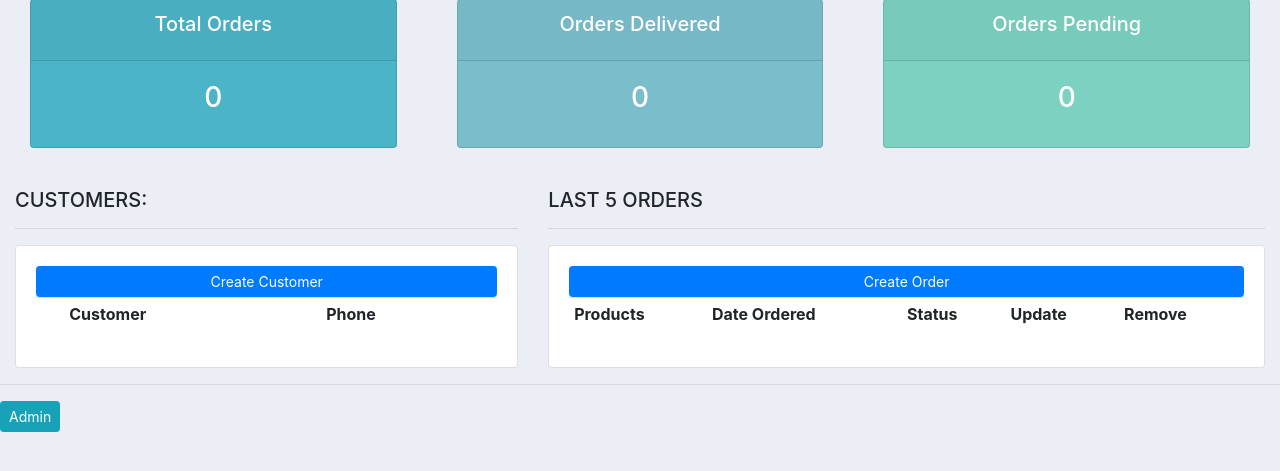
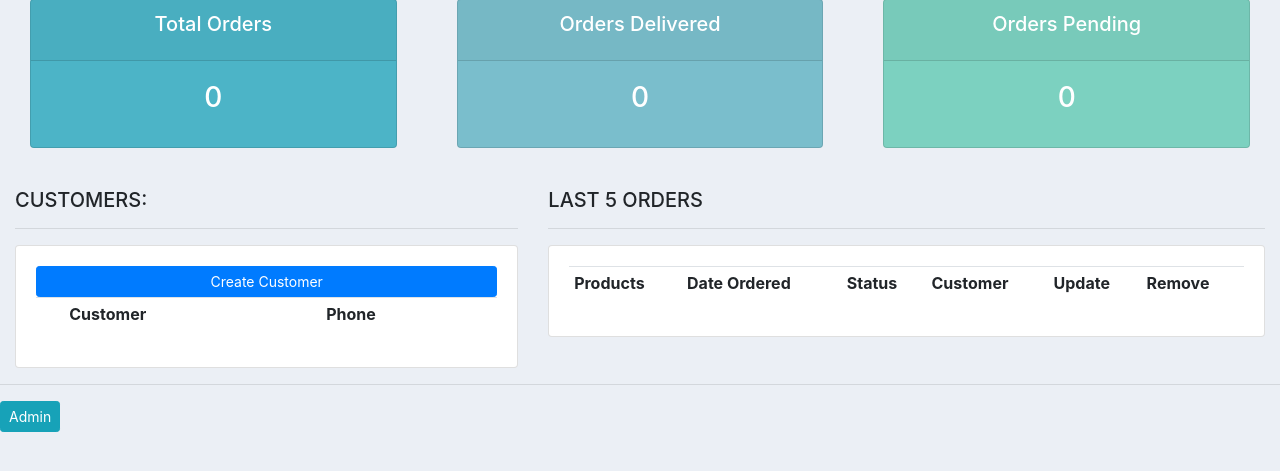
Before and after one commit to krsnamara/djangoCRM, a Django app: page / in a window 1280 px wide. Shown: the part 121-592 px from the top of the page. Run offline with Django 4.2, Linux system fonts and the light colour scheme; lists and menus that the app fills with data are empty.

Commit message:
Add Formset feature to create order. Initialize this formset with pk of customer

```diff
--- a/accounts/templates/accounts/customer.html
+++ b/accounts/templates/accounts/customer.html
@@ -8,8 +8,10 @@
       <a class="btn btn-outline-info btn-sm btn-block" href=""
         >Update Customer</a
       >
-      <a class="btn btn-outline-danger btn-sm btn-block" href=""
-        >Delete Customer</a
+      <a
+        class="btn btn-outline-info btn-sm btn-block"
+        href="{% url 'create_order' customer.id %}"
+        >Place Order</a
       >
     </div>
   </div>
--- a/accounts/templates/accounts/dashboard.html
+++ b/accounts/templates/accounts/dashboard.html
@@ -35,14 +35,17 @@
     <h5>LAST 5 ORDERS</h5>
     <hr />
     <div class="card card-body">
+      {% comment %}
       <a class="btn btn-primary btn-sm btn-block" href="{% url 'create_order'%}"
         >Create Order</a
       >
+      {% endcomment %}
       <table class="table table-sm">
         <tr>
           <th>Products</th>
           <th>Date Ordered</th>
           <th>Status</th>
+          <th>Customer</th>
           <th>Update</th>
           <th>Remove</th>
         </tr>
@@ -52,6 +55,8 @@
           <td>{{order.product}}</td>
           <td>{{order.date_created}}</td>
           <td>{{order.status}}</td>
+          <td>{{ order.customer.name}}</td>
+
           <td>
             <a
               href="{% url 'update_order' order.id%}"
--- a/accounts/templates/accounts/order_form.html
+++ b/accounts/templates/accounts/order_form.html
@@ -4,7 +4,11 @@
   <div class="col-md-6">
     <div class="card card-body">
       <form action="" method="POST">
-        {% csrf_token %} {{form}}
+        {% csrf_token %} {{ formset.management_form}} {% for form in formset %}
+        {{ form }}
+        <hr />
+        {% endfor %}
+
         <input type="submit" name="Submit" />
       </form>
     </div>
--- a/accounts/urls.py
+++ b/accounts/urls.py
@@ -5,7 +5,7 @@ urlpatterns = [
     path("", views.home, name="home"),
     path("products/", views.products, name="products"),
     path("customer/<str:pk_test>/", views.customer, name="customer"),
-    path("create_order/", views.createOrder, name="create_order"),
+    path("create_order/<str:pk>/", views.createOrder, name="create_order"),
     path("update_order/<str:pk>/", views.updateOrder, name="update_order"),
     path("delete/<str:pk>/", views.deleteOrder, name="delete_order"),
 ]
--- a/accounts/views.py
+++ b/accounts/views.py
@@ -1,5 +1,6 @@
 from django.shortcuts import render, redirect
 from django.http import HttpResponse
+from django.forms import inlineformset_factory
 from .models import *
 from .forms import OrderForm
 
@@ -33,17 +34,19 @@ def customer(request, pk_test):
     context = {"customer": customer, "orders": orders, "total_orders": total_orders}
     return render(request, "accounts/customer.html", context)
 
-def createOrder(request):
-
-    form = OrderForm()
+def createOrder(request, pk):
+    OrderFormSet = inlineformset_factory(Customer, Order, fields=("product", "status"), extra=5)
+    customer = Customer.objects.get(id=pk)
+    formset = OrderFormSet(queryset=Order.objects.none(), instance=customer)
+    # form = OrderForm(initial={"customer": customer})
     if request.method == "POST":
         # print("Printing POST:", request.POST)
-        form = OrderForm(request.POST)
-        if form.is_valid():
-            form.save()
+        formset = OrderFormSet(request.POST, instance=customer)
+        if formset.is_valid():
+            formset.save()
             return redirect("/")
 
-    context = { "form": form,}
+    context = { "formset": formset}
     return render(request, "accounts/order_form.html", context)
 
 def updateOrder(request, pk):
```
